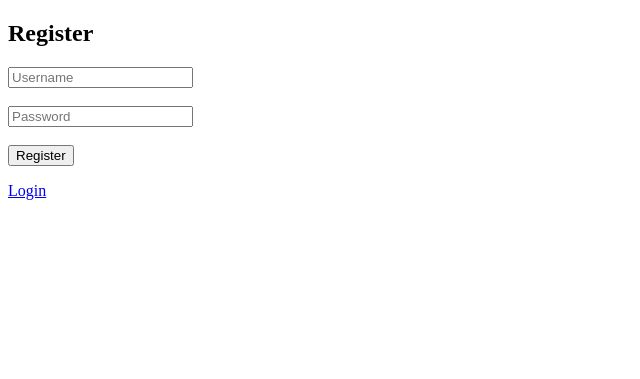
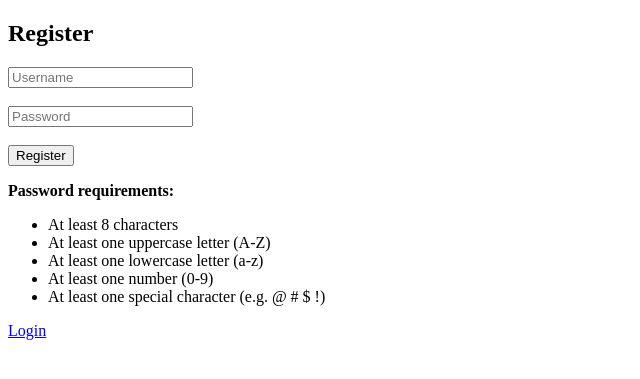
Before and after one commit to Modhi24/secure-app, a Flask app: page /register in a window 1280 px wide. Shown: the top 379 px of the page, without its empty margins (0-640 px from the left). Run offline with Flask 3, Linux system fonts and the light colour scheme.

Commit message:
Password policy + bcrypt hashing (fix)

```diff
--- a/app.py
+++ b/app.py
@@ -7,6 +7,8 @@ and SQL Injection detection and mitigation.
 import sqlite3
 from flask import Flask, render_template, request, session, redirect
 import hashlib  # used for MD5 hashing (weak - for demonstration only)
+import re      # regular expressions - used to check password rules
+import bcrypt  # strong password hashing (salted + slow on purpose)
 
 app = Flask(__name__)
 
@@ -35,6 +37,14 @@ def init_db():
 def home():
     return redirect("/login")
 
+# Password policy: at least 8 characters, one uppercase, one lowercase,
+# one number and one special character. Weak passwords are rejected.
+def is_strong_password(p):
+    return (len(p) >= 8
+            and re.search(r"[A-Z]", p)
+            and re.search(r"[a-z]", p)
+            and re.search(r"\d", p)
+            and re.search(r"[^A-Za-z0-9]", p))
 
 # Registration: create a new user account
 @app.route("/register", methods=["GET", "POST"])
@@ -43,6 +53,10 @@ def register():
     if request.method == "POST":
         username = request.form["username"]
         password = request.form["password"]
+                # Reject weak passwords before saving anything
+        if not is_strong_password(password):
+            message = "Password does not meet the requirements below"
+            return render_template("register.html", message=message)
         conn = sqlite3.connect("database.db")
         try:
             # VULNERABLE VERSION (before fix):
@@ -51,10 +65,12 @@ def register():
             # so an attacker could inject SQL code.
             #
             # SECURE: parameterized query - user input is treated as data, not SQL code
-            # WEAK PASSWORD STORAGE (vulnerable on purpose):
-            # MD5 is very fast and has no salt, so the same password always
-            # gives the same hash and it can be cracked with rainbow tables.
-            hashed = hashlib.md5(password.encode()).hexdigest()
+            # BEFORE (weak): hashed = hashlib.md5(password.encode()).hexdigest()
+            # MD5 is fast and unsalted -> cracked instantly by crackstation.
+            # SECURE: bcrypt adds a random salt to every password (so the same
+            # password gives a different hash each time) and is slow on purpose,
+            # which makes rainbow tables and brute-force attacks impractical.
+            hashed = bcrypt.hashpw(password.encode(), bcrypt.gensalt()).decode()
             conn.execute(
                 "INSERT INTO users (username, password) VALUES (?, ?)",
                 (username, hashed)
@@ -81,17 +97,17 @@ def login():
         # because '1'='1' is always true and -- comments out the password check.
         #
         # SECURE: parameterized query prevents SQL Injection
-                # Hash the entered password with MD5 and compare it to the stored hash
-        hashed = hashlib.md5(password.encode()).hexdigest()
-        user = conn.execute(
-            "SELECT username, role FROM users WHERE username=? AND password=?",
-            (username, hashed)
+        # bcrypt hashes contain a random salt, so we cannot compare them
+        # inside SQL. Get the user by username, then let bcrypt check it.
+        row = conn.execute(
+            "SELECT username, password, role FROM users WHERE username=?",
+            (username,)
         ).fetchone()
         conn.close()
-        if user:
+        if row and bcrypt.checkpw(password.encode(), row[1].encode()):
             # Store user info in the session to keep them logged in
-            session["username"] = user[0]
-            session["role"] = user[1]
+            session["username"] = row[0]
+            session["role"] = row[2]
             return redirect("/dashboard")
         message = "Invalid username or password"
     return render_template("login.html", message=message)
--- a/templates/register.html
+++ b/templates/register.html
@@ -8,6 +8,17 @@
     <input name="password" type="password" placeholder="Password" required><br><br>
     <button type="submit">Register</button>
   </form>
+
+  <!-- Password requirements shown to the user (checked again on the server) -->
+  <p><b>Password requirements:</b></p>
+  <ul>
+    <li>At least 8 characters</li>
+    <li>At least one uppercase letter (A-Z)</li>
+    <li>At least one lowercase letter (a-z)</li>
+    <li>At least one number (0-9)</li>
+    <li>At least one special character (e.g. @ # $ !)</li>
+  </ul>
+
   <p>{{ message }}</p>
   <a href="/login">Login</a>
 </body>
```
